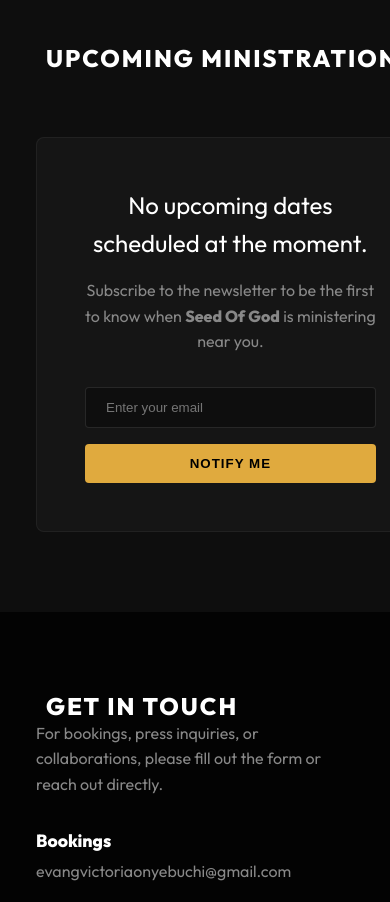
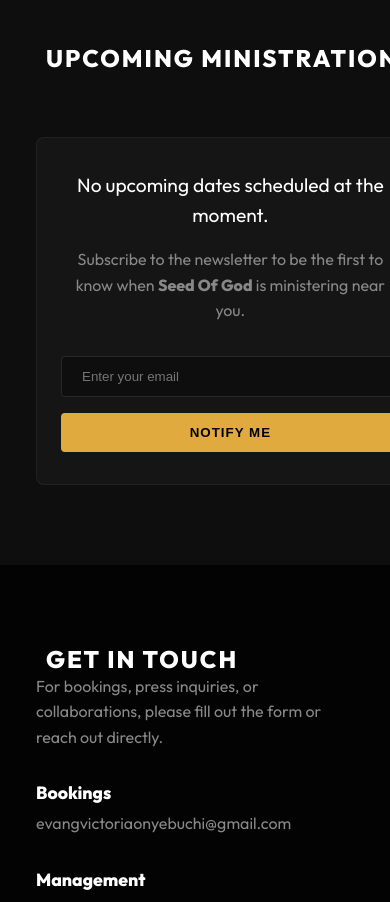
Before and after one commit to pill2x/Seed-Of-God-Music, a React (Vite) app: page / in a window 390 px wide. Shown: the part 4480-5382 px from the top of the page. Built offline with nearby package versions, Linux system fonts and the light colour scheme; a web font is replaced by a local one.

Commit message:
Update Newsletter Padding

```diff
--- a/src/components/Shows.css
+++ b/src/components/Shows.css
@@ -72,4 +72,18 @@
     .newsletter-signup {
         flex-direction: column;
     }
+
+    .shows-empty-state {
+        padding: 2rem 1.5rem;
+        /* Reduce padding */
+        width: 100%;
+        /* Ensure full width */
+        margin: 0 auto;
+        /* Keep centered */
+    }
+
+    .empty-message {
+        font-size: 1.2rem;
+        /* Slightly smaller text */
+    }
 }
```
